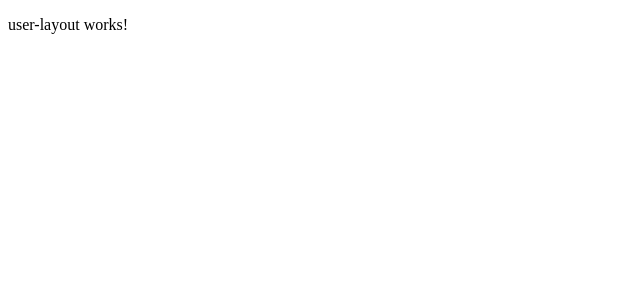
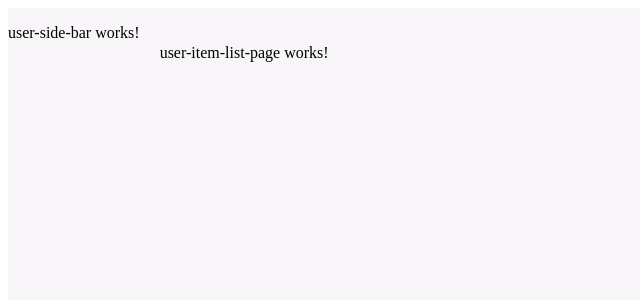
Before and after one commit to PUP-BSIT/project-corefour, an Angular app in the folder frontend/recorever-frontend/: page /app/lost-items in a window 1280 px wide. Shown: the top 300 px of the page, without its empty margins (0-640 px from the left). Built offline with nearby package versions, Linux system fonts and the light colour scheme; sample sign-in values are in the browser's storage.

Commit message:
Establishe the two-column structure (Sidebar | Main Content) using the <app-user-side-bar> and <router-outlet />.

```diff
--- a/frontend/recorever-frontend/src/app/layout/user-layout/user-layout.html
+++ b/frontend/recorever-frontend/src/app/layout/user-layout/user-layout.html
@@ -1 +1,10 @@
-<p>user-layout works!</p>
+<div class="user-layout-container">
+
+  <aside class="sidebar-area">
+    <app-user-side-bar />
+  </aside>
+
+  <main class="content-area">
+    <router-outlet />
+  </main>
+</div>
```
